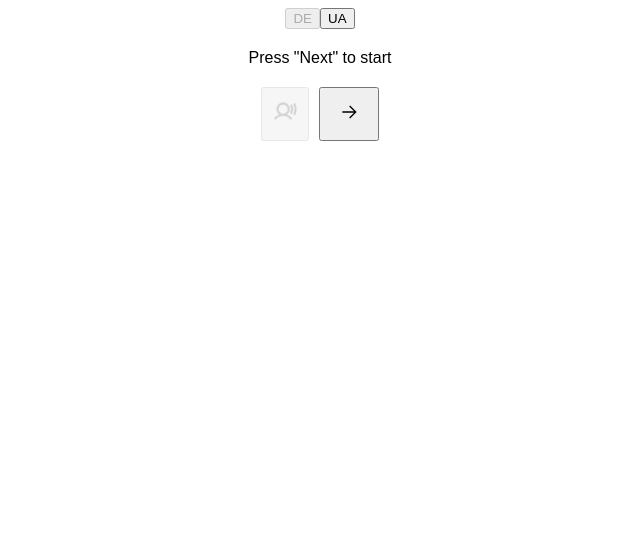
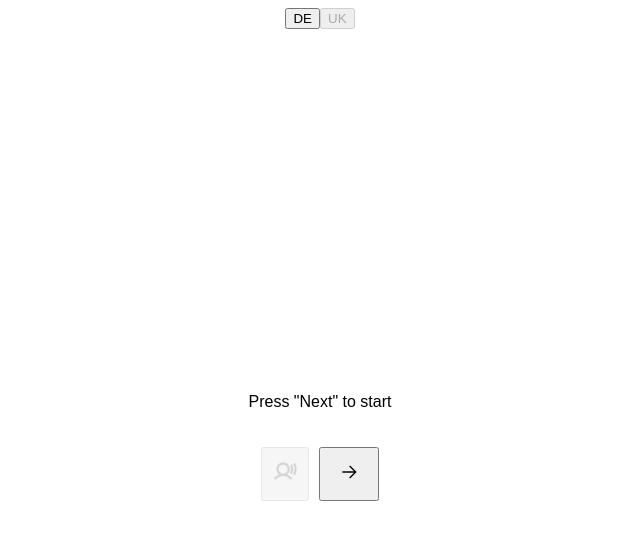
Before and after one commit to oleksii-pi/pantomime, a React (Create React App) app: page / in a window 1280 px wide. Shown: the top 540 px of the page, without its empty margins (320-960 px from the left). Built offline with nearby package versions, Linux system fonts and the light colour scheme; no server answers.

Commit message:
Move key game components to vertical center

```diff
--- a/src/App.css
+++ b/src/App.css
@@ -5,6 +5,14 @@
 
 .word-display {
   margin: 20px;
+}
+
+.content {
+  display: flex;
+  flex-direction: column;
+  justify-content: center;
+  align-items: center;
+  height: 100vh; /* Full viewport height */
 }
 
 .controls {
--- a/src/App.tsx
+++ b/src/App.tsx
@@ -4,14 +4,14 @@ import { PiUserSoundBold } from "react-icons/pi";
 import { GrLinkNext } from "react-icons/gr";
 import HoldButton from './components/HoldButton';
 
-const languages = ['de', 'ua'];
+const languages = ['de', 'uk'];
 
 interface WordData {
   [key: string]: string[];
 }
 
 function App() {
-  const [language, setLanguage] = useState<string>('de');
+  const [language, setLanguage] = useState<string>('uk');
   const [words, setWords] = useState<WordData>({});
   const [currentWord, setCurrentWord] = useState<string>('');
   const [usedWords, setUsedWords] = useState<string[]>([]);
@@ -81,7 +81,7 @@ function App() {
   const speakWord = () => {
     if ('speechSynthesis' in window) {
       const utterance = new SpeechSynthesisUtterance(currentWord);
-      let voice = voices.find(v => v.lang.startsWith(language === 'de' ? 'de' : 'uk'));
+      let voice = voices.find(v => v.lang.startsWith(language));
       if (!voice) {
         voice = voices[0];
       }
@@ -116,6 +116,7 @@ function App() {
           </button>
         ))}
       </div>
+      <div className="content">
         <div className="word-display">
           {currentWord ? <h2>{currentWord}</h2> : <p>Press "Next" to start</p>}
         </div>
@@ -125,8 +126,8 @@ function App() {
           </button>
           <HoldButton onClick={handleNext} holdTime={1000}>
         <GrLinkNext />
-
           </HoldButton>
+        </div>
       </div>
     </div>
   );
```
Lines whose indentation alone changed are shown as unchanged.
